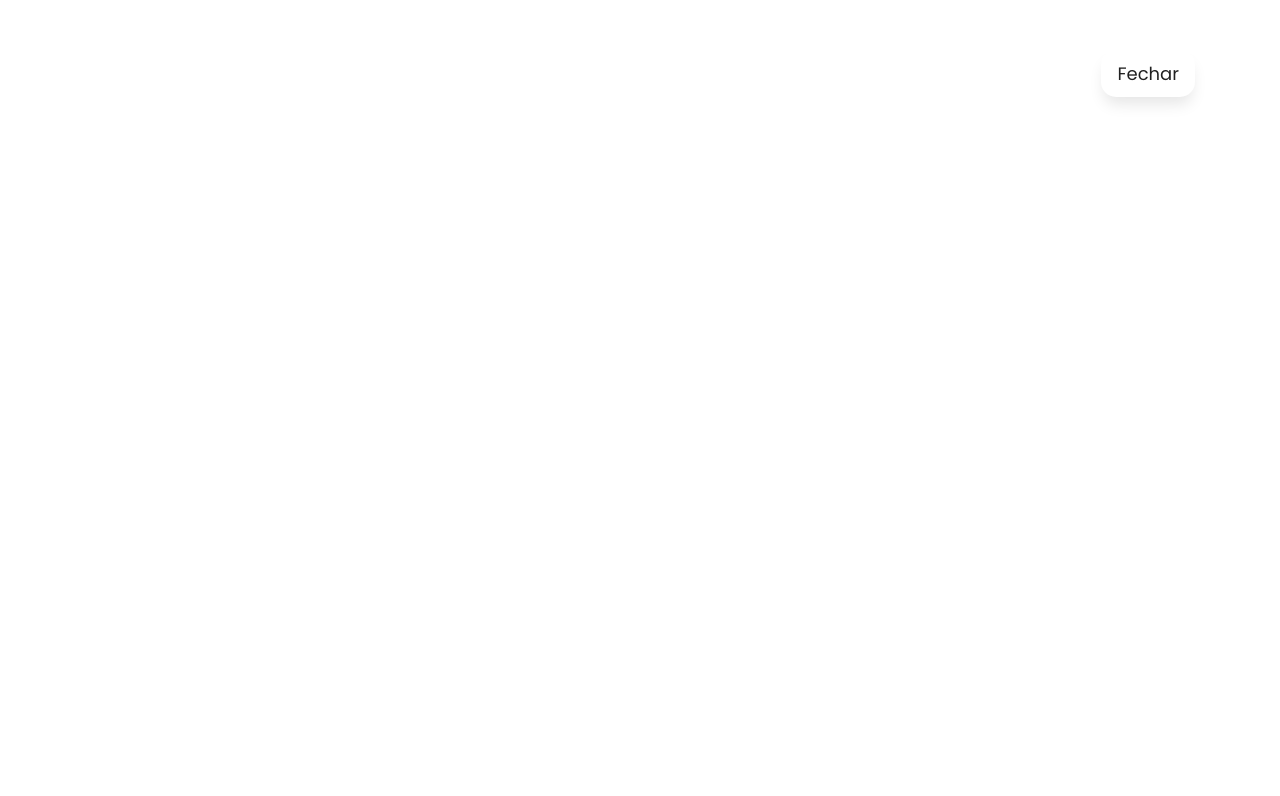
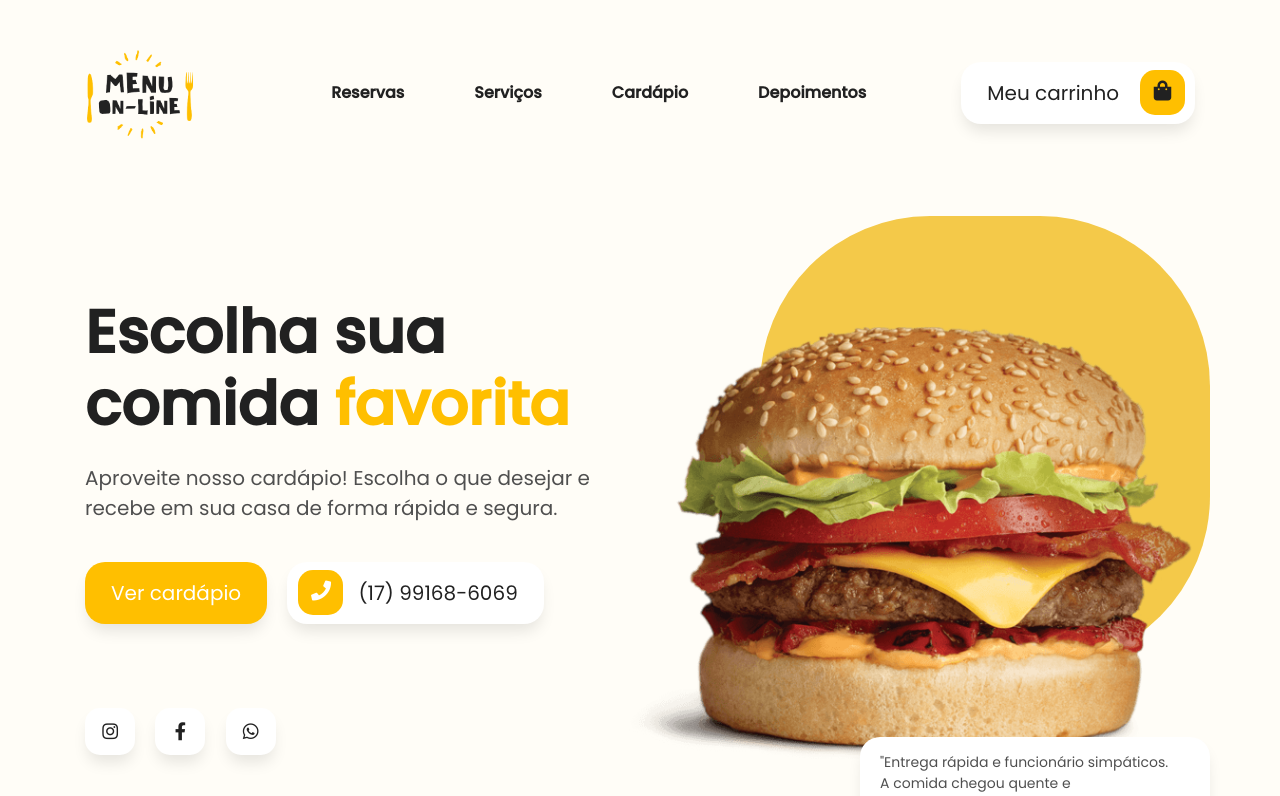
Before and after one commit to Brendanogb06/cardapio-online-brend, a plain HTML site: page index.html in a window 1280 px wide. Shown: the top 796 px of the page. Drawn offline with Linux system fonts and the light colour scheme.

Commit message:
hidden no carrinho

```diff
--- a/index.html
+++ b/index.html
@@ -436,7 +436,7 @@
       </div>
     </footer>
 
-    <div class="modal-full" id="modalCarrinho">
+    <div class="modal-full-hidden" id="modalCarrinho">
       <div class="m-header">
         <div class="container">
           <a href="" class="btn btn-white btn-sm float-right">Fechar</a>
```
